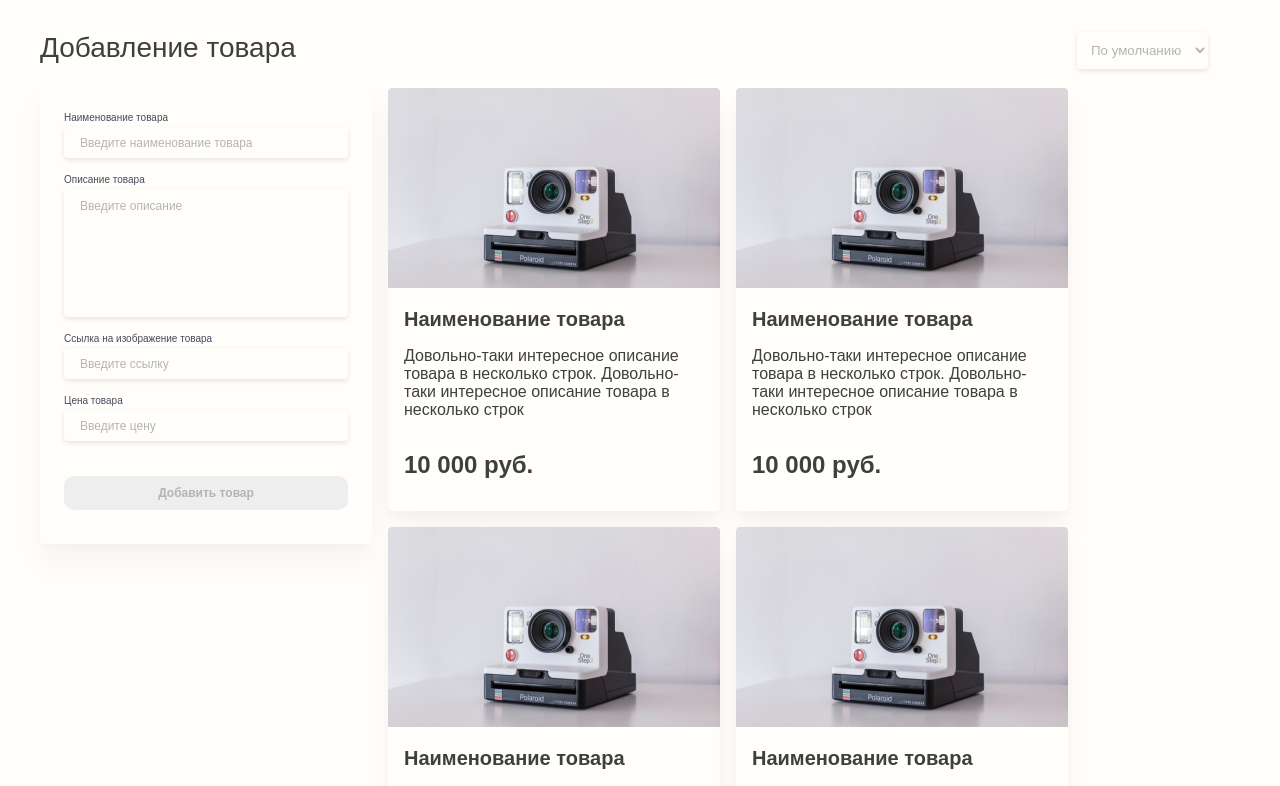
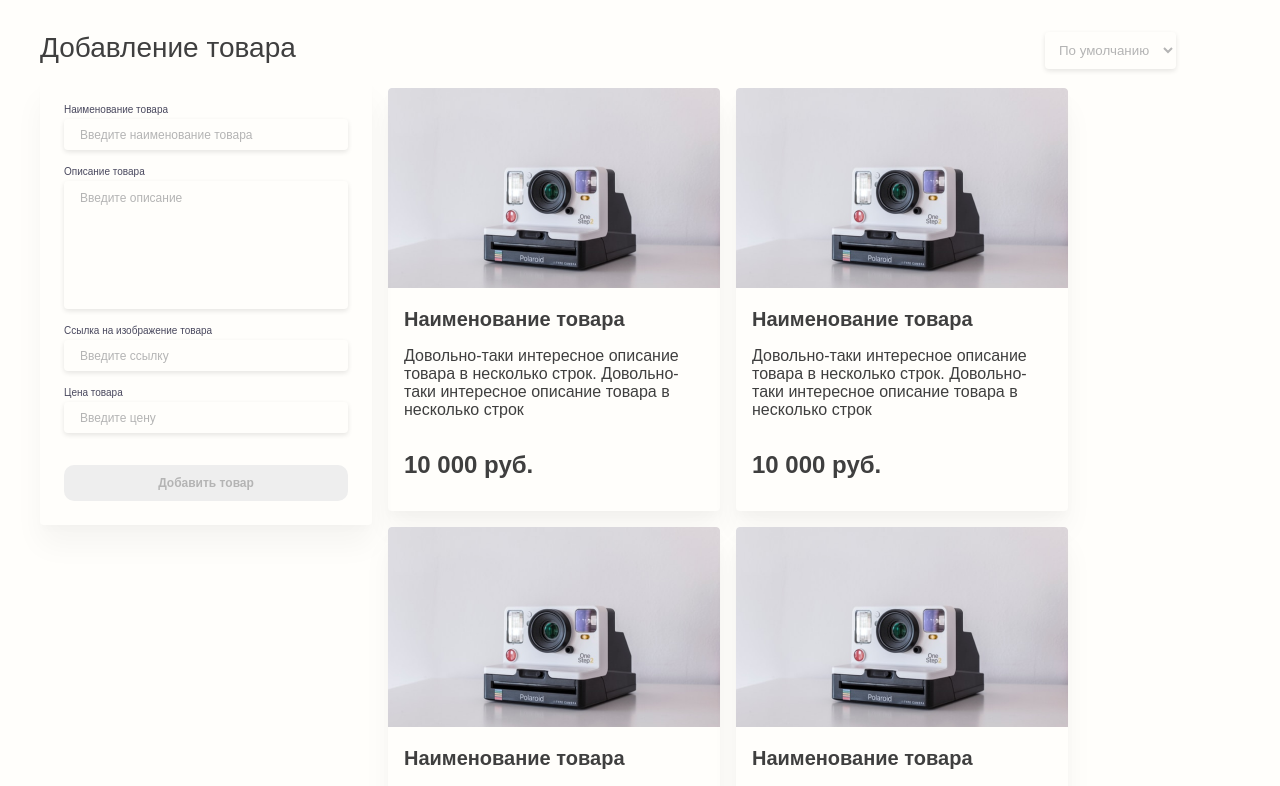
Before and after one commit to divnvp/ideaproject, a Nuxt app: page / in a window 1280 px wide. Shown: the top 786 px of the page. Built offline with nearby package versions, Linux system fonts and the light colour scheme.

Commit message:
update: template and styles in UIHome.vue

```diff
--- a/components/UIHome.vue
+++ b/components/UIHome.vue
@@ -6,7 +6,10 @@
           Добавление товара
         </span>
 
-        <UISelector class="home-selector" />
+        <UISelector
+          class="home-selector"
+          height="36px"
+        />
       </div>
 
       <div class="home-row">
@@ -16,7 +19,7 @@
               <UIInput
                 title="Наименование товара"
                 placeholder="Введите наименование товара"
-                style="margin-top: 8px"
+                required="true"
               />
 
               <UITextarea
@@ -27,17 +30,20 @@
               <UIInput
                 title="Ссылка на изображение товара"
                 placeholder="Введите ссылку"
+                required="true"
               />
 
               <UIInput
                 title="Цена товара"
                 placeholder="Введите цену"
+                required="true"
               />
 
               <UIButton
                 class="home-card__button"
                 title="Добавить товар"
                 :disabled="true"
+                height="36px"
               />
             </template>
           </UICard>
@@ -100,7 +106,7 @@ export default {
   }
 
   &-selector {
-    margin-right: 32px;
+    margin-right: calc(32px * 2);
   }
 
   &-card {
@@ -112,21 +118,14 @@ export default {
     top: 0;
 
     width: calc(332px - 24px * 2);
-    height: calc(440px - 24px);
 
     padding: 24px;
     margin-right: 8px;
 
     &__button {
-      display: flex;
-      justify-content: center;
-      align-items: center;
-      flex: 1 1 0;
-
-      margin-top: calc(24px - 16px);
+      margin-top: 16px;
 
       width: 100%;
-      height: 36px;
     }
   }
 
@@ -134,7 +133,6 @@ export default {
     display: flex;
     flex-flow: row wrap;
     flex: 1 1 0;
-    cursor: pointer;
 
     &__card {
       margin: 8px 8px;
```
